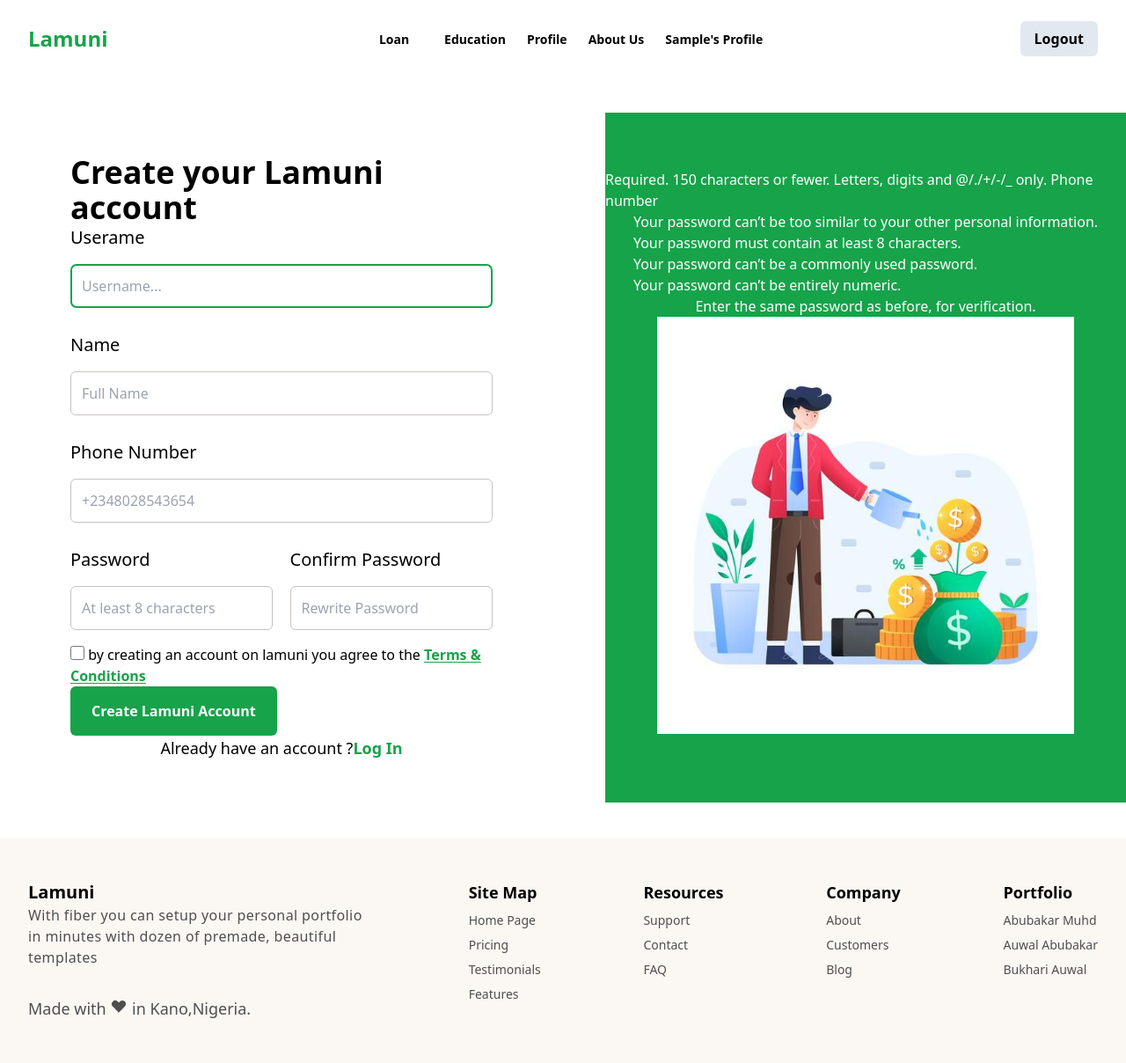
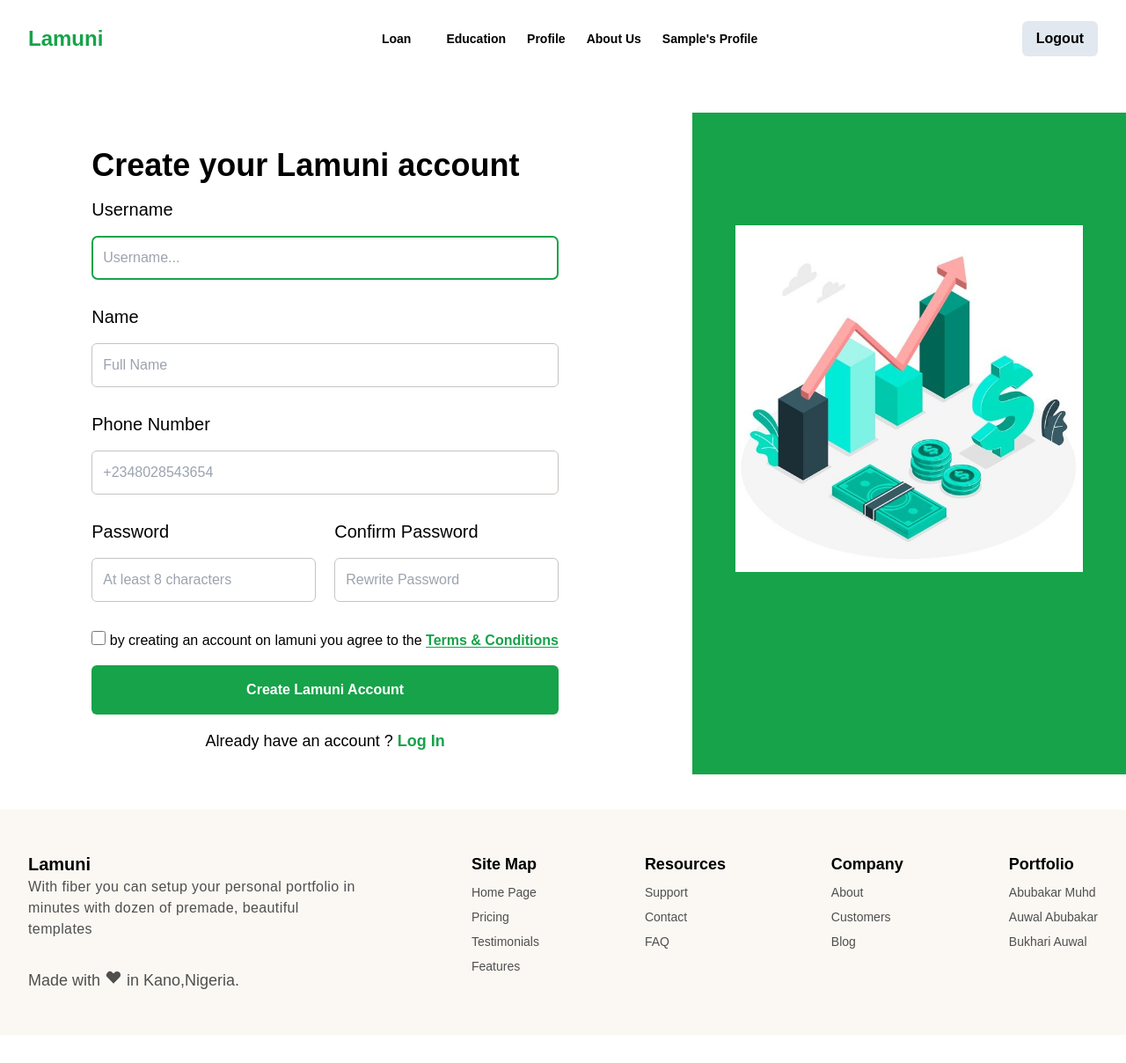
Before and after one commit to Bukharee/Lamuni, a Django app: page /en/signup/ in a window 1280 px wide. Shown: the whole page at 88% size. After the commit the page ends 1124 px from the top, so only its background shows below. Run offline with Django 4.2, Linux system fonts and the light colour scheme; the visitor is signed in with stand-in values (Sample User, id 1); some libraries are stand-ins or nearby versions.

Commit message:
Fix UI Bugs

```diff
--- a/Users/urls.py
+++ b/Users/urls.py
@@ -7,7 +7,7 @@ app_name = "users"
 
 urlpatterns = [
     path("", index, name="index"),
-               path("signup/", register, name="signup"),
+            path("signup/", register, name="signup"),
             path('logout/', auth_views.LogoutView.as_view(template_name='registration/logout.html')),
             path('verify/<slug:username>/', verify_code, name="verify"),  # ← new
             path('send_reset/', send_reset_code, name="reset_code"),
--- a/static/css/index.css
+++ b/static/css/index.css
@@ -672,6 +682,22 @@ Ensure the default browser behavior of the `hidden` attribute.
   margin-left: 1rem;
 }
 
+.mt-20 {
+  margin-top: 5rem;
+}
+
+.mt-10 {
+  margin-top: 2.5rem;
+}
+
+.mb-10 {
+  margin-bottom: 2.5rem;
+}
+
+.mt-32 {
+  margin-top: 8rem;
+}
+
 .-mt-12 {
   margin-top: -3rem;
 }
@@ -840,20 +858,40 @@ Ensure the default browser behavior of the `hidden` attribute.
   width: 1.5rem;
 }
 
+.w-12 {
+  width: 3rem;
+}
+
+.w-4\/5 {
+  width: 80%;
+}
+
+.w-3 {
+  width: 0.75rem;
+}
+
 .w-1\/2 {
   width: 50%;
 }
 
-.w-4\/5 {
-  width: 80%;
-}
-
-.w-3 {
-  width: 0.75rem;
-}
-
 .w-4 {
   width: 1rem;
+}
+
+.w-\[50\%\] {
+  width: 50%;
+}
+
+.w-\[80\%\] {
+  width: 80%;
+}
+
+.w-2\/3 {
+  width: 66.666667%;
+}
+
+.w-3\/5 {
+  width: 60%;
 }
 
 .max-w-md {
@@ -2088,6 +2105,16 @@ Ensure the default browser behavior of the `hidden` attribute.
   padding-bottom: 4rem;
 }
 
+.py-8 {
+  padding-top: 2rem;
+  padding-bottom: 2rem;
+}
+
+.py-6 {
+  padding-top: 1.5rem;
+  padding-bottom: 1.5rem;
+}
+
 .px-1\.5 {
   padding-left: 0.375rem;
   padding-right: 0.375rem;
@@ -2314,9 +2328,19 @@ Ensure the default browser behavior of the `hidden` attribute.
   color: rgb(79 79 79 / var(--tw-text-opacity));
 }
 
-.text-black {
+.text-emerald-500 {
   --tw-text-opacity: 1;
-  color: rgb(0 0 0 / var(--tw-text-opacity));
+  color: rgb(16 185 129 / var(--tw-text-opacity));
+}
+
+.text-gray-600 {
+  --tw-text-opacity: 1;
+  color: rgb(75 85 99 / var(--tw-text-opacity));
+}
+
+.text-dark-black {
+  --tw-text-opacity: 1;
+  color: rgb(16 16 16 / var(--tw-text-opacity));
 }
 
 .underline {
@@ -2699,6 +2727,12 @@ Ensure the default browser behavior of the `hidden` attribute.
 
 .\[content\:\"hello\"\] {
   content: "hello";
+}
+
+@import url('https://fonts.googleapis.com/css2?family=Poppins:wght@100;200;300;400;500;600;700&display=swap');
+
+body {
+  font-family: Poppins, sans-serif;
 }
 
 .active {
@@ -2912,6 +2958,12 @@ Ensure the default browser behavior of the `hidden` attribute.
     margin-left: calc(1.5rem * calc(1 - var(--tw-space-x-reverse)));
   }
 
+  .sm\:space-y-4 > :not([hidden]) ~ :not([hidden]) {
+    --tw-space-y-reverse: 0;
+    margin-top: calc(1rem * calc(1 - var(--tw-space-y-reverse)));
+    margin-bottom: calc(1rem * var(--tw-space-y-reverse));
+  }
+
   .sm\:border-0 {
     border-width: 0px;
   }
@@ -2984,16 +3036,36 @@ Ensure the default browser behavior of the `hidden` attribute.
     width: 3rem;
   }
 
+  .md\:w-2\/5 {
+    width: 40%;
+  }
+
+  .md\:w-3\/5 {
+    width: 60%;
+  }
+
   .md\:w-1\/2 {
     width: 50%;
   }
 
+  .md\:w-2 {
+    width: 0.5rem;
+  }
+
+  .md\:w-2\/3 {
+    width: 66.666667%;
+  }
+
   .md\:grid-cols-3 {
     grid-template-columns: repeat(3, minmax(0, 1fr));
   }
 
   .md\:flex-row {
     flex-direction: row;
+  }
+
+  .md\:justify-center {
+    justify-content: center;
   }
 
   .md\:gap-12 {
--- a/static/style.css
+++ b/static/style.css
@@ -2,6 +2,11 @@
 @tailwind components;
 @tailwind utilities;
 
+@import url('https://fonts.googleapis.com/css2?family=Poppins:wght@100;200;300;400;500;600;700&display=swap');
+
+body {
+    @apply font-Poppins
+}
 
 .active {
     left: 0;
--- a/templates/base.html
+++ b/templates/base.html
@@ -8,7 +8,7 @@
     <link rel="stylesheet" href="{% static 'css/index.css' %}" />
     <title>{% block title %}{% endblock %}</title>
   </head>
-  <body>
+  <body >
     <!-- Header -->
     {% include 'components/header.html' %}
     <!-- Hero Section -->
--- a/templates/registration/signup.html
+++ b/templates/registration/signup.html
@@ -4,19 +4,18 @@
 {% block content %}
     <section class="flex flex-col md:flex-row md:space-x-12 px-6 md:px-0">
       <!-- sign-up form -->
-      <div
-        class="flex flex-col space-y-4 lg:space-y-6 md:px-12 lg:px-20 py-12 bg-white md:w-1/2"
-      >
-        <form action="" method="post">
+
+      <div class="flex flex-row items-center justify-center md:w-3/5">
+        <form  class="flex flex-col space-y-4 md:px-12 lg:px-20 py-6 bg-white" action="" method="post">
           {% csrf_token %}
           <h1 class="text-3xl lg:text-4xl font-bold">
             Create your Lamuni account
           </h1>
           <div class="flex flex-col space-y-3">
-            <div class="flex flex-col space-y-4">
-              <label class="text-xl" for="name">Userame</label>
+            <div class="flex flex-col space-y-2 sm:space-y-4">
+              <label class="text-xl" for="name">Username</label>
               <input
-                class="px-3 py-3 border border-light-gray rounded-md text-light-gray focus:outline-dark-green"
+                class="px-3 py-3 border border-light-gray rounded-md text-dark-black focus:outline-dark-green"
                 type="text"
                 name="username"
                 maxlength="150"
@@ -29,10 +28,10 @@
                 {% if form.errors %} {{ form.errors.username | striptags }} {% endif %}
               </p>
             </div>
-            <div class="flex flex-col space-y-4">
+            <div class="flex flex-col space-y-2 sm:space-y-4">
               <label class="text-xl" for="name">Name</label>
               <input
-                class="px-3 py-3 border border-light-gray rounded-md text-light-gray focus:outline-dark-green"
+                class="px-3 py-3 border border-light-gray rounded-md text-dark-black focus:outline-dark-green"
                 type="text"
                 name="name"
                 maxlength="100"
@@ -45,10 +44,10 @@
               </p>
             </div>
 
-            <div class="flex flex-col space-y-4">
+            <div class="flex flex-col space-y-2 sm:space-y-4">
               <label class="text-xl" for="name">Phone Number</label>
               <input
-                class="px-3 py-3 border border-light-gray rounded-md text-light-gray focus:outline-dark-green"
+                class="px-3 py-3 border border-light-gray rounded-md text-dark-black focus:outline-dark-green"
                 type="tel"
                 name="phone"
                 maxlength="128"
@@ -66,7 +65,7 @@
               >
                 <label class="text-xl" for="name">Password</label>
                 <input
-                  class="px-3 py-3 border border-light-gray rounded-md text-light-gray focus:outline-dark-green"
+                  class="px-3 py-3 border border-light-gray rounded-md text-dark-black focus:outline-dark-green"
                   type="password"
                   name="password1"
                   autocomplete="new-password"
@@ -82,7 +81,7 @@
               <div class="flex flex-col space-y-4 w-full lg:w-[48%]">
                 <label class="text-xl" for="name">Confirm Password</label>
                 <input
-                  class="px-3 py-3 border border-light-gray rounded-md text-light-gray focus:outline-dark-green"
+                  class="px-3 py-3 border border-light-gray rounded-md text-dark-black focus:outline-dark-green"
                   type="password"
                   name="password2"
                   autocomplete="new-password"
@@ -95,8 +94,10 @@
                   {% endif %}
                 </p>
               </div>
+
             </div>
           </div>
+{#         <div class="text-sm text-dark-orange">{% for field in form %} {{ field.help_text }} {% endfor %}</div>#}
 
           <div class="flex items-center justify-between text-sm md:text-base">
             <p class="align-middle">
@@ -124,7 +125,7 @@
           </button>
           <div class="flex items-center justify-center">
             <p class="text-lg">
-              Already have an account ?<a
+              Already have an account ? <a
                 href="{% url 'login' %}"
                 class="font-bold text-dark-green"
                 >Log In</a
@@ -135,33 +136,14 @@
       </div>
 
       <!-- Image -->
-      <div
-        class="hidden bg-dark-green text-white w-1/2 md:flex flex-col py-16 align-middle items-center"
-      >
-        <div class="hidden md:flex flex-col py-8 align-middle items-center">
-          {% for field in form %} {{ field.help_text }} {% endfor %}
-
-          <img
-            class="w-4/5"
-            src="{% static '/img/photo/planting.jpeg' %}"
-            alt="image"
-          />
+      <div class="hidden md:block bg-dark-green text-dark-green md:w-2/5">
+          <div class="hidden sm:flex flex-col mt-32 items-center">
+            <img
+              class="w-4/5 align-middle"
+              src="{% static '/img/photo/finance.jpeg' %}"
+              alt="image"
+            />
+          </div>
         </div>
-        <!--
-                <div class="flex flex-col items-center justify-center -mt-12 ">
-                    <h3 class="text-white font-bold text-xl sm:text-4xl">Unparalleled templates </h3>
-                    <p class="text-white font-light text-sm sm:text-base text-center max-w-sm mb-2"> Crafted by a team of professional designers, our templates are unparalleled n the market.</p>
-
-                    <div class="flex space-x-2">
-                        <div class="bg-white h-3 w-3 rounded-full"></div>
-                        <div class="bg-light-gray h-3 w-3 rounded-full"></div>
-                        <div class="bg-light-gray h-3 w-3 rounded-full"></div>
-                        <div class="bg-light-gray h-3 w-3 rounded-full"></div>
-                    </div>
-
-                </div>
-
- -->
-      </div>
     </section>
     {% endblock %}
```
Also changed, not shown: other parts of static/css/index.css (+62 -78 lines), templates/registration/login.html (+8 -10 lines), templates/registration/password_change_form.html (+29 -32 lines), templates/registration/password_reset.html (+15 -29 lines), templates/registration/password_reset_temp.html (+13 -30 lines), templates/registration/reset_code_verify.html (+11 -17 lines), templates/registration/verify.html (+12 -30 lines), templates/tailwind.config.js (+9 -5 lines), static/img/photo/Asusu.png (added), static/img/photo/Finance Icons.png (added), static/img/photo/Lending money.jpeg (added), static/img/photo/Plant mone Image.jpeg (added), static/img/photo/bills image.jpeg (added), static/img/photo/dashbord.jpeg (added), 2 more files.
